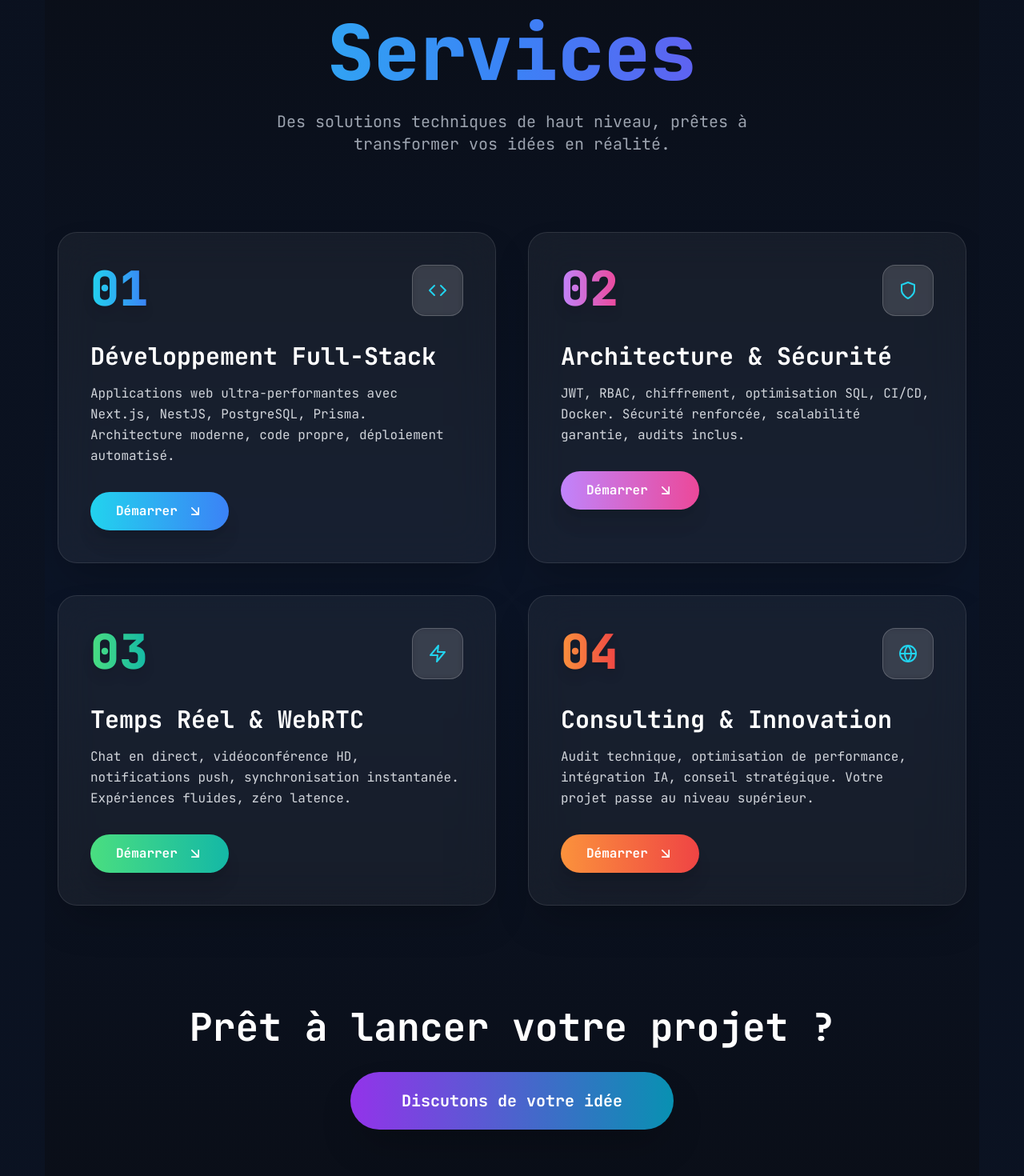
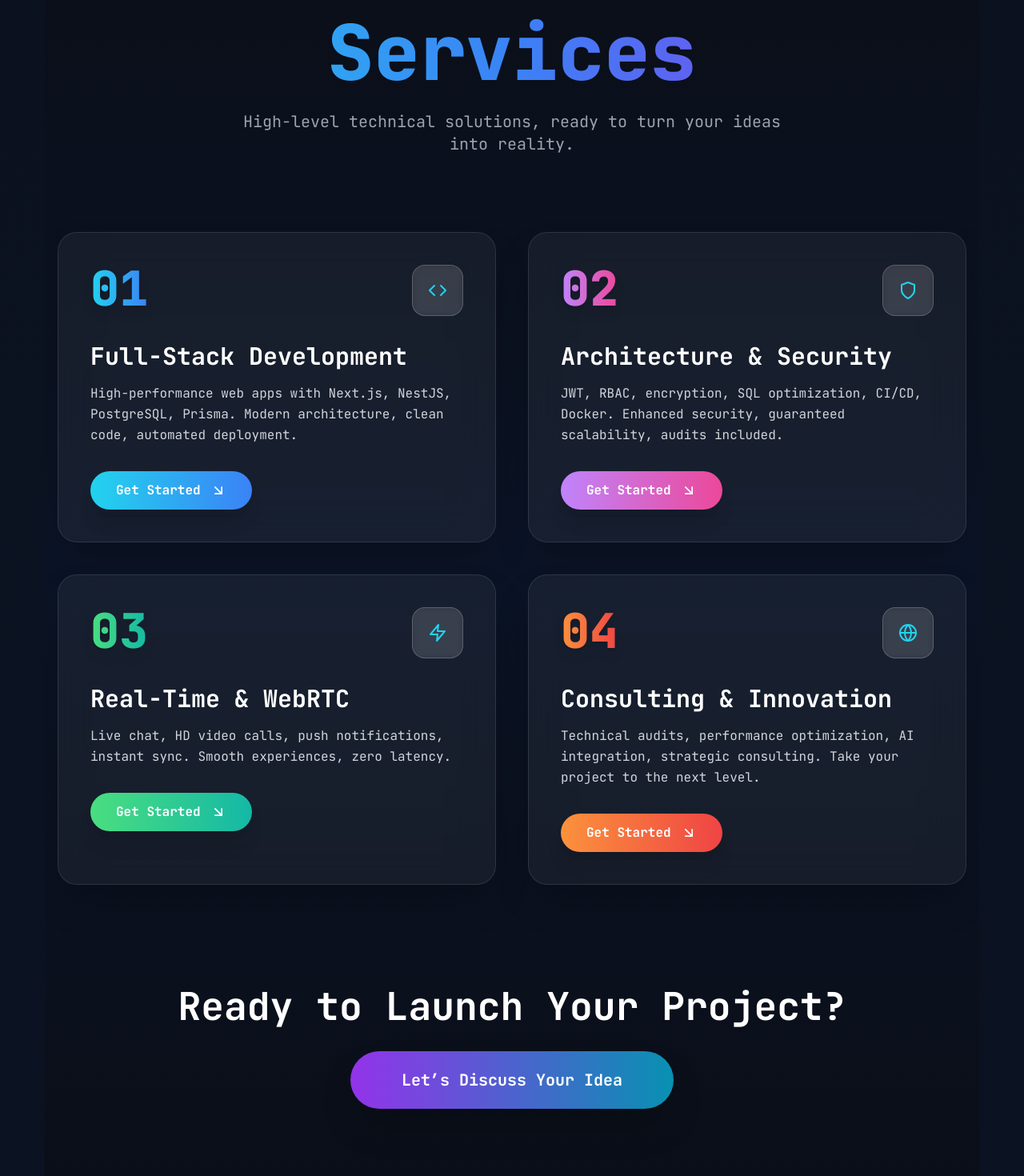
Before and after one commit to Safwen-bm/portfolio-project, a Next.js app: page / in a window 1280 px wide. Shown: the part 4940-6410 px from the top of the page at 80% size. Built offline with nearby package versions, Linux system fonts and the light colour scheme.

Commit message:
fix: WorkSection.jsx syntax error + full English translations

```diff
--- a/components/services/ServicesSection.jsx
+++ b/components/services/ServicesSection.jsx
@@ -1,6 +1,5 @@
 // components/services/ServicesSection.jsx
 "use client";
-
 import { motion } from "framer-motion";
 import { FiArrowDownRight, FiCode, FiShield, FiZap, FiGlobe } from "react-icons/fi";
 import Link from "next/link";
@@ -9,24 +8,24 @@ import { Button } from "@/components/ui/button";
 const services = [
   {
     num: "01",
-    title: "Développement Full-Stack",
-    description: "Applications web ultra-performantes avec Next.js, NestJS, PostgreSQL, Prisma. Architecture moderne, code propre, déploiement automatisé.",
+    title: "Full-Stack Development",
+    description: "High-performance web apps with Next.js, NestJS, PostgreSQL, Prisma. Modern architecture, clean code, automated deployment.",
     icon: FiCode,
     gradient: "from-cyan-400 to-blue-500",
     hover: "hover:from-cyan-500 hover:to-blue-600",
   },
   {
     num: "02",
-    title: "Architecture & Sécurité",
-    description: "JWT, RBAC, chiffrement, optimisation SQL, CI/CD, Docker. Sécurité renforcée, scalabilité garantie, audits inclus.",
+    title: "Architecture & Security",
+    description: "JWT, RBAC, encryption, SQL optimization, CI/CD, Docker. Enhanced security, guaranteed scalability, audits included.",
     icon: FiShield,
     gradient: "from-purple-400 to-pink-500",
     hover: "hover:from-purple-500 hover:to-pink-600",
   },
   {
     num: "03",
-    title: "Temps Réel & WebRTC",
-    description: "Chat en direct, vidéoconférence HD, notifications push, synchronisation instantanée. Expériences fluides, zéro latence.",
+    title: "Real-Time & WebRTC",
+    description: "Live chat, HD video calls, push notifications, instant sync. Smooth experiences, zero latency.",
     icon: FiZap,
     gradient: "from-green-400 to-teal-500",
     hover: "hover:from-green-500 hover:to-teal-600",
@@ -34,7 +33,7 @@ const services = [
   {
     num: "04",
     title: "Consulting & Innovation",
-    description: "Audit technique, optimisation de performance, intégration IA, conseil stratégique. Votre projet passe au niveau supérieur.",
+    description: "Technical audits, performance optimization, AI integration, strategic consulting. Take your project to the next level.",
     icon: FiGlobe,
     gradient: "from-orange-400 to-red-500",
     hover: "hover:from-orange-500 hover:to-red-600",
@@ -62,8 +61,8 @@ const ServicesSection = () => {
           <h1 className="text-7xl md:text-8xl font-black bg-clip-text text-transparent bg-gradient-to-r from-cyan-400 via-blue-500 to-purple-600 leading-tight">
             Services
           </h1>
-          <p className="mt-6 text-xl text-gray-400 max-w-2xl miele mx-auto">
-            Des solutions techniques de haut niveau, prêtes à transformer vos idées en réalité.
+          <p className="mt-6 text-xl text-gray-400 max-w-2xl mx-auto">
+            High-level technical solutions, ready to turn your ideas into reality.
           </p>
         </motion.div>
 
@@ -97,7 +96,6 @@ const ServicesSection = () => {
                 <h3 className="text-3xl font-bold text-white mb-4 group-hover:text-cyan-300 transition-colors">
                   {service.title}
                 </h3>
-
                 <p className="text-gray-300 leading-relaxed mb-8">
                   {service.description}
                 </p>
@@ -106,7 +104,7 @@ const ServicesSection = () => {
                   <Button
                     className={`bg-gradient-to-r ${service.gradient} ${service.hover} text-white font-bold px-8 py-6 rounded-full shadow-xl transform group-hover:scale-105 transition-all flex items-center gap-3`}
                   >
-                    Démarrer
+                    Get Started
                     <FiArrowDownRight className="text-xl" />
                   </Button>
                 </Link>
@@ -124,11 +122,11 @@ const ServicesSection = () => {
           className="text-center mt-32"
         >
           <h2 className="text-4xl md:text-5xl font-bold text-white mb-8">
-            Prêt à lancer votre projet ?
+            Ready to Launch Your Project?
           </h2>
           <Link href="/contact">
             <Button className="bg-gradient-to-r from-purple-600 to-cyan-600 hover:from-purple-700 hover:to-cyan-700 text-white text-xl px-16 py-9 rounded-full shadow-2xl hover:shadow-purple-500/50 transform hover:scale-105 transition-all">
-              Discutons de votre idée
+              Let’s Discuss Your Idea
             </Button>
           </Link>
         </motion.div>
--- a/components/work/WorkSection.jsx
+++ b/components/work/WorkSection.jsx
@@ -1,3 +1,4 @@
+// components/work/WorkSection.jsx
 "use client";
 
 import { useEffect, useRef, useState } from "react";
@@ -17,9 +18,9 @@ gsap.registerPlugin(ScrollTrigger);
 const projects = [
   {
     num: "01",
-    title: "Plateforme de Téléconsultation Médicale",
+    title: "Medical Teleconsultation Platform",
     description:
-      "Application complète avec vidéos en direct, gestion de dossiers médicaux, prise de rendez-vous, notifications automatiques et tableau de bord médecin. Intégration WebRTC et synchronisation temps réel.",
+      "Full-featured app with live video calls, medical record management, appointment scheduling, automated notifications, and doctor dashboard. WebRTC integration with real-time sync.",
     stack: ["React", "Node.js", "Express", "MongoDB", "PeerJS", "SendGrid"],
     image: "/telemed.png",
     github: "https://github.com/Safwen-bm/medical-platform",
@@ -27,9 +28,9 @@ const projects = [
   },
   {
     num: "02",
-    title: "Système Bancaire",
+    title: "Secure Banking System",
     description:
-      "Plateforme web sécurisée pour la gestion des taux, transactions et rôles utilisateurs.",
+      "Secure web platform for managing rates, transactions, and user roles.",
     stack: ["Next.js", "NestJS", "PostgreSQL", "Prisma"],
     image: "/project2.png",
     github: "https://github.com/Safwen-bm/creditwin",
@@ -39,7 +40,7 @@ const projects = [
     num: "03",
     title: "LMS E-Learning Platform",
     description:
-      "Système complet de gestion de cours : inscription, suivi de progression, messagerie en temps réel et espace administrateur.",
+      "Complete course management system: enrollment, progress tracking, real-time messaging, and admin panel.",
     stack: ["Next.js", "Node.js", "Tailwind", "Prisma", "PostgreSQL"],
     image: "/elearning.png",
     github: "https://github.com/Safwen-bm/E_learning_app",
@@ -49,7 +50,7 @@ const projects = [
     num: "04",
     title: "MERN Chat Application",
     description:
-      "Messagerie instantanée avec indicateurs de saisie, statut en ligne et interface responsive.",
+      "Real-time messaging with typing indicators, online status, and responsive UI.",
     stack: ["MERN", "Socket.IO"],
     image: "/chatapp.png",
     github: "https://github.com/Safwen-bm/fullstack-chat-app",
@@ -59,7 +60,7 @@ const projects = [
     num: "05",
     title: "Coffee Shop Website",
     description:
-      "Site responsive pour un café avec menu interactif, formulaire de contact et design fluide.",
+      "Responsive website for a café with interactive menu, contact form, and smooth design.",
     stack: ["HTML", "CSS", "JavaScript"],
     image: "/coffee-shop.png",
     github: "https://github.com/Safwen-bm/coffee-shop",
@@ -69,7 +70,7 @@ const projects = [
     num: "06",
     title: "Flower Shop Website",
     description:
-      "Site responsive pour une boutique de fleurs avec catalogue produit et formulaire de contact.",
+      "Responsive flower shop site with product catalog and contact form.",
     stack: ["HTML", "CSS"],
     image: "/flower-shop.png",
     github: "https://github.com/Safwen-bm/flower-shop",
@@ -79,7 +80,7 @@ const projects = [
     num: "07",
     title: "Movie Explorer",
     description:
-      "Application moderne pour explorer, chercher et découvrir des films avec une interface fluide.",
+      "Modern app to explore, search, and discover movies with a fluid interface.",
     stack: ["React", "Vite", "TMDB API"],
     image: "/movie-explorer.png",
     github: "https://github.com/Safwen-bm/movie-explorer",
@@ -89,7 +90,7 @@ const projects = [
     num: "08",
     title: "Task Management Tool",
     description:
-      "Outil de gestion de tâches avec Kanban, drag & drop et authentification Firebase.",
+      "Task manager with Kanban board, drag & drop, and Firebase authentication.",
     stack: ["React", "Firebase"],
     image: "/task-manager.png",
     github: "https://github.com/Safwen-bm/task-manager",
@@ -110,9 +111,6 @@ const WorkSection = () => {
 
     const totalScrollWidth = (panels.length - 1) * window.innerWidth;
 
-    // ------------------------------------
-    // FIX: No extra scroll after the last panel
-    // ------------------------------------
     const horizontalTween = gsap.to(panels, {
       xPercent: -100 * (panels.length - 1),
       ease: "none",
```
